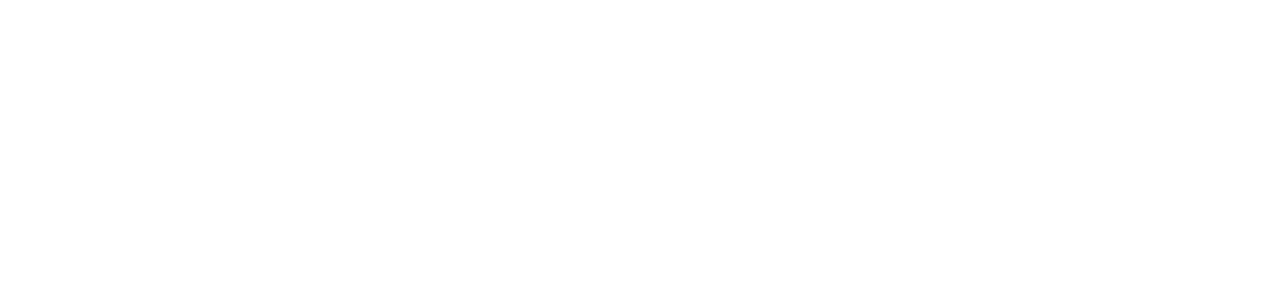
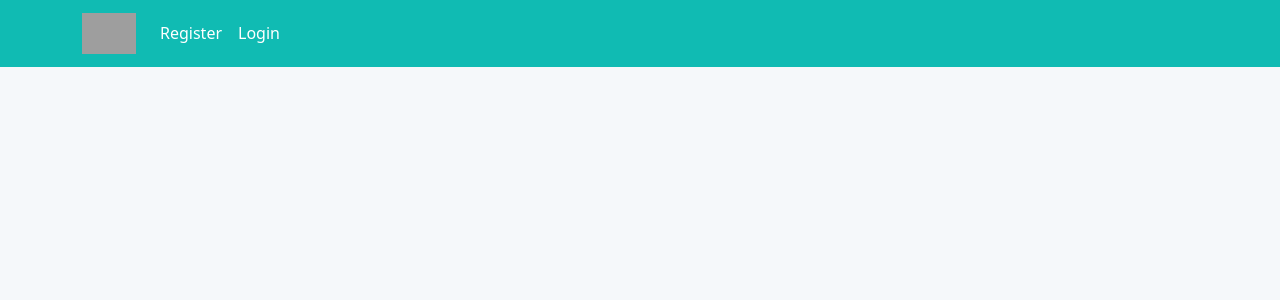
Before and after one commit to Sahar-Abdalazeez/Saraha-workshop, a React (Create React App) app in the folder saraha/: page / in a window 1280 px wide. Shown: the top 300 px of the page. Built offline with nearby package versions, Linux system fonts and the light colour scheme; grey boxes are pictures that could not be loaded.

Commit message:
preapare all file adding content

```diff
--- a/saraha/package.json
+++ b/saraha/package.json
@@ -10,6 +10,7 @@
     "bootstrap": "^5.2.2",
     "react": "^18.2.0",
     "react-dom": "^18.2.0",
+    "react-router-dom": "^6.4.3",
     "react-scripts": "5.0.1",
     "web-vitals": "^2.1.4"
   },
--- a/saraha/src/App.js
+++ b/saraha/src/App.js
@@ -1,5 +1,15 @@
+import Navbar from "./screens/Navbar";
+import Login from "./screens/Login";
+import Register from "./screens/Register";
+import Home from "./screens/Home";
+//TODO: 'single page application part ' sujood add the route and router 'single page application aprt '
 function App() {
-  return <div className="App"></div>;
+  return (
+    <div className="App">
+      <Navbar />
+      {/* TODO: Route with screens  */}
+    </div>
+  );
 }
 
 export default App;
--- a/saraha/src/index.css
+++ b/saraha/src/index.css
@@ -1,13 +1,51 @@
 body {
-  margin: 0;
-  font-family: -apple-system, BlinkMacSystemFont, 'Segoe UI', 'Roboto', 'Oxygen',
-    'Ubuntu', 'Cantarell', 'Fira Sans', 'Droid Sans', 'Helvetica Neue',
-    sans-serif;
-  -webkit-font-smoothing: antialiased;
-  -moz-osx-font-smoothing: grayscale;
+  background-color: #f5f8fa;
 }
 
-code {
-  font-family: source-code-pro, Menlo, Monaco, Consolas, 'Courier New',
-    monospace;
+.bg-custom {
+  background-color: #10bbb3 !important;
 }
+
+.nav-link {
+  color: #fff !important;
+}
+
+.btn-default-outline {
+  color: #0da39c !important;
+  background-color: transparent;
+  border-color: #10bbb3;
+  width: 200px;
+  border-radius: 50px;
+}
+
+.btn-default-outline:hover {
+  color: #fff !important;
+  background-color: #10bbb3;
+  box-shadow: none;
+}
+
+.forgot:hover {
+  color: #10bbb3 !important;
+}
+
+.login {
+  color: #0da39c;
+}
+
+.user-icon {
+  font-size: 60px;
+  color: #c0c0c0;
+}
+
+.avatar {
+  position: absolute;
+  top: 0%;
+  left: 50%;
+  transform: translate(-50%, -50%);
+  width: 100px;
+  height: 100px;
+}
+
+.share {
+  margin: 0px auto 10px auto;
+}
--- /dev/null
+++ b/saraha/src/screens/Home.jsx
@@ -0,0 +1,6 @@
+function Home() {
+    return (
+        <div>Home</div>
+    )
+}
+export default Home;
--- a/saraha/src/screens/Login.jsx
+++ b/saraha/src/screens/Login.jsx
@@ -1,6 +1,22 @@
 function Login() {
     return (
-        <div>login</div>
+
+        <div className="container text-center my-5">
+            <div className="user my-3">
+                <i className="fas fa-user-secret user-icon" />
+                <h4 className="login">Login</h4>
+            </div>
+            <div className="card p-5 w-50 m-auto">
+                <form method="POST" action="/handleLogin">
+                    <input className="form-control" placeholder="Enter your email" type="text" name="email" />
+                    <input className="form-control my-4 " placeholder="Enter your Password" type="text" name="password" />
+                    <button className="btn btn-default-outline my-4 w-100 rounded">Login</button>
+                    <p><a className="text-muted forgot btn" href>I Forgot My Password</a></p>
+                    <a className="btn btn-default-outline" href="register.html">Register</a>
+                </form>
+            </div>
+        </div>
+
     )
 }
 export default Login;
--- a/saraha/src/screens/Navbar.jsx
+++ b/saraha/src/screens/Navbar.jsx
@@ -2,6 +2,7 @@
 
 function Navbar() {
     return (
+        //TODO: SOJOOD : replace a to link and href to to
         <nav className="navbar navbar-expand-lg bg-custom navbar-dark bg-dark">
             <div className="container">
                 <a className="navbar-brand" href="index.html"><img src="img/logo300.png" width={54} alt /> </a>
--- a/saraha/src/screens/Register.jsx
+++ b/saraha/src/screens/Register.jsx
@@ -1,6 +1,24 @@
 function Register() {
     return (
-        <div>register</div>
+
+        <div className="container text-center my-5">
+            <div className="user my-3">
+                <i className="far fa-edit user-icon" />
+                <h4 className="login">Register</h4>
+            </div>
+            <div className="card p-5 w-50 m-auto">
+                <form method="POST" action="/handleLogin">
+                    <input className="form-control" placeholder="Enter your Name" type="text" name="name" />
+                    <input className="form-control my-2 " placeholder="Enter your email" type="email" name="email" />
+                    <input className="form-control  " placeholder="Enter your Password" type="password" name="password" />
+                    <input className="form-control  my-2" placeholder="Password Confirmation" type="password" name="PasswordConfirmation" />
+                    <button className="btn btn-default-outline my-4 w-100 rounded">Register</button>
+                    <a className="btn btn-default-outline" href="login.html">Login</a>
+                </form>
+            </div>
+        </div>
+
+
     )
 }
 export default Register;
```
Also changed, not shown: saraha/src/index.js (+5 -2 lines), 1 other file (tests, documents, lock files or other folders).
